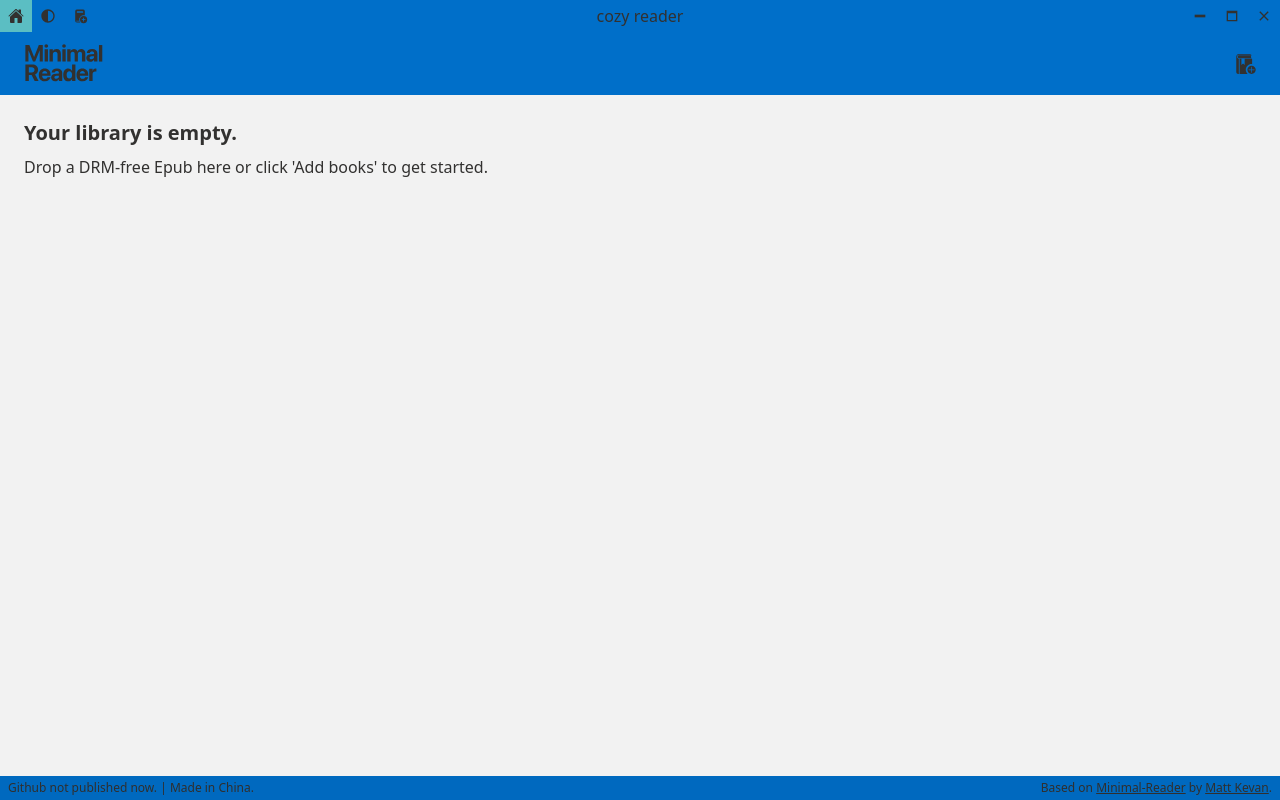
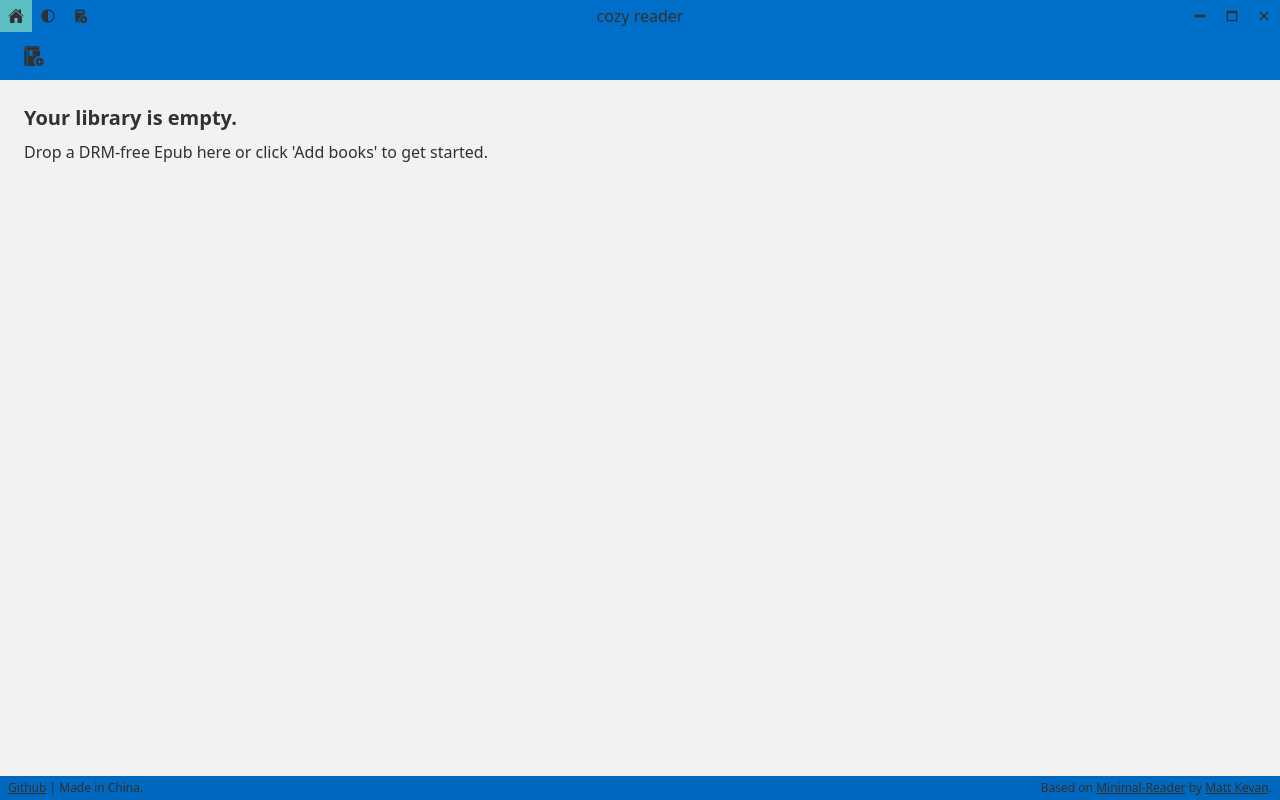
Before and after one commit to srsng/cozy-reader, a Vue app: page / in a window 1280 px wide. Built offline with nearby package versions, Linux system fonts and the light colour scheme.

Commit message:
update some info

```diff
--- a/src/components/common/Header.vue
+++ b/src/components/common/Header.vue
@@ -3,26 +3,7 @@
   <header class="flex sticky top-0 justify-start flex-nowrap z-50 w-full backdrop-blur-md text-sm py-3 ">
     <nav class="relative w-full px-4 items-center justify-between sm:px-6" aria-label="Global">
       <div class="flex items-center justify-between">
-        <a class="text-lg font-semibold" href="#" aria-label="Brand">
-
-          <svg width="80" viewBox="0 0 41 20" fill="none" xmlns="http://www.w3.org/2000/svg">
-            <path d="M33.4443 19V12.7188H35.1553V13.8145H35.1904C35.3779 13.041 35.8877 12.5898 36.6201 12.5898C36.8076 12.5898 36.9834 12.6191 37.1123 12.6543V14.1602C36.9717 14.1016 36.7373 14.0664 36.4912 14.0664C35.6475 14.0664 35.1553 14.5703 35.1553 15.4844V19H33.4443Z" fill="currentColor"/>
-            <path d="M29.9951 19.1289C28.0732 19.1289 26.9072 17.8809 26.9072 15.8711V15.8652C26.9072 13.8672 28.085 12.5898 29.9248 12.5898C31.7646 12.5898 32.9189 13.8379 32.9189 15.7363V16.2637H28.5947C28.6123 17.2656 29.1572 17.8516 30.0303 17.8516C30.7334 17.8516 31.1611 17.4648 31.2842 17.1133L31.2959 17.0781H32.8662L32.8486 17.1426C32.6553 18.0684 31.7881 19.1289 29.9951 19.1289ZM29.9541 13.8672C29.251 13.8672 28.7236 14.3359 28.6123 15.1855H31.2783C31.1729 14.3184 30.6631 13.8672 29.9541 13.8672Z" fill="currentColor"/>
-            <path d="M22.6738 19.1289C21.0918 19.1289 20.1191 17.8984 20.1191 15.8594V15.8535C20.1191 13.8086 21.0918 12.5898 22.6738 12.5898C23.5645 12.5898 24.2676 13.0469 24.6074 13.8086H24.6426V10.5449H26.3535V19H24.6426V17.9277H24.6074C24.2734 18.6719 23.582 19.1289 22.6738 19.1289ZM23.248 17.7109C24.0801 17.7109 24.6484 16.9961 24.6484 15.8594V15.8535C24.6484 14.7227 24.0742 14.0078 23.248 14.0078C22.3984 14.0078 21.8594 14.7051 21.8594 15.8535V15.8594C21.8594 17.002 22.3926 17.7109 23.248 17.7109Z" fill="currentColor"/>
-            <path d="M16.0029 19.0996C14.7432 19.0996 13.8936 18.3086 13.8936 17.2012V17.1895C13.8936 16.0469 14.7783 15.3789 16.3369 15.2793L17.8896 15.1855V14.7988C17.8896 14.2422 17.5264 13.8965 16.8584 13.8965C16.2197 13.8965 15.833 14.1953 15.751 14.5996L15.7393 14.6523H14.1748L14.1807 14.582C14.2744 13.4219 15.2705 12.5898 16.9287 12.5898C18.5518 12.5898 19.6006 13.4277 19.6006 14.6934V19H17.8896V18.0625H17.8545C17.4971 18.707 16.8291 19.0996 16.0029 19.0996ZM15.5869 17.1133C15.5869 17.5762 15.9678 17.8516 16.5596 17.8516C17.3271 17.8516 17.8896 17.3594 17.8896 16.7031V16.252L16.5947 16.334C15.9326 16.375 15.5869 16.6562 15.5869 17.1016V17.1133Z" fill="currentColor"/>
-            <path d="M10.6846 19.1289C8.76269 19.1289 7.59668 17.8809 7.59668 15.8711V15.8652C7.59668 13.8672 8.77441 12.5898 10.6143 12.5898C12.4541 12.5898 13.6084 13.8379 13.6084 15.7363V16.2637H9.28418C9.30176 17.2656 9.84668 17.8516 10.7197 17.8516C11.4229 17.8516 11.8506 17.4648 11.9736 17.1133L11.9854 17.0781H13.5557L13.5381 17.1426C13.3447 18.0684 12.4775 19.1289 10.6846 19.1289ZM10.6436 13.8672C9.94043 13.8672 9.41309 14.3359 9.30176 15.1855H11.9678C11.8623 14.3184 11.3525 13.8672 10.6436 13.8672Z" fill="currentColor"/>
-            <path d="M0.703125 19V10.5449H4.19531C6.09375 10.5449 7.21875 11.5527 7.21875 13.252V13.2637C7.21875 14.377 6.62695 15.3027 5.68945 15.6719L7.4707 19H5.4668L3.89062 15.9355H2.47266V19H0.703125ZM2.47266 14.5938H4.00195C4.88086 14.5938 5.4082 14.0957 5.4082 13.2637V13.252C5.4082 12.4434 4.85156 11.9277 3.97852 11.9277H2.47266V14.5938Z" fill="currentColor"/>
-            <path d="M38.4102 9V0.544922H40.1211V9H38.4102Z" fill="currentColor"/>
-            <path d="M34.0244 9.09961C32.7646 9.09961 31.915 8.30859 31.915 7.20117V7.18945C31.915 6.04688 32.7998 5.37891 34.3584 5.2793L35.9111 5.18555V4.79883C35.9111 4.24219 35.5479 3.89648 34.8799 3.89648C34.2412 3.89648 33.8545 4.19531 33.7725 4.59961L33.7607 4.65234H32.1963L32.2021 4.58203C32.2959 3.42188 33.292 2.58984 34.9502 2.58984C36.5732 2.58984 37.6221 3.42773 37.6221 4.69336V9H35.9111V8.0625H35.876C35.5186 8.70703 34.8506 9.09961 34.0244 9.09961ZM33.6084 7.11328C33.6084 7.57617 33.9893 7.85156 34.5811 7.85156C35.3486 7.85156 35.9111 7.35938 35.9111 6.70312V6.25195L34.6162 6.33398C33.9541 6.375 33.6084 6.65625 33.6084 7.10156V7.11328Z" fill="currentColor"/>
-            <path d="M22.1553 9V2.71875H23.8662V3.77344H23.9014C24.1592 3.05859 24.8154 2.58984 25.6592 2.58984C26.5381 2.58984 27.1768 3.05859 27.3877 3.88477H27.4229C27.7041 3.09375 28.4541 2.58984 29.374 2.58984C30.6045 2.58984 31.4307 3.43945 31.4307 4.70508V9H29.7197V5.13281C29.7197 4.40625 29.3564 4.00781 28.6943 4.00781C28.0439 4.00781 27.6162 4.48242 27.6162 5.17969V9H25.9697V5.08008C25.9697 4.40625 25.5889 4.00781 24.9561 4.00781C24.3057 4.00781 23.8662 4.5 23.8662 5.20898V9H22.1553Z" fill="currentColor"/>
-            <path d="M20.5117 1.91016C19.9961 1.91016 19.5977 1.50586 19.5977 1.01953C19.5977 0.533203 19.9961 0.128906 20.5117 0.128906C21.0273 0.128906 21.4258 0.533203 21.4258 1.01953C21.4258 1.50586 21.0273 1.91016 20.5117 1.91016ZM19.6562 9V2.71875H21.3672V9H19.6562Z" fill="currentColor"/>
-            <path d="M13.0674 9V2.71875H14.7783V3.75H14.8135C15.1357 3.0293 15.7803 2.58984 16.7295 2.58984C18.1123 2.58984 18.8975 3.47461 18.8975 4.94531V9H17.1865V5.29688C17.1865 4.47656 16.7998 4.00781 16.0322 4.00781C15.2646 4.00781 14.7783 4.57031 14.7783 5.39062V9H13.0674Z" fill="currentColor"/>
-            <path d="M11.4229 1.91016C10.9072 1.91016 10.5088 1.50586 10.5088 1.01953C10.5088 0.533203 10.9072 0.128906 11.4229 0.128906C11.9385 0.128906 12.3369 0.533203 12.3369 1.01953C12.3369 1.50586 11.9385 1.91016 11.4229 1.91016ZM10.5674 9V2.71875H12.2783V9H10.5674Z" fill="currentColor"/>
-            <path d="M0.703125 9V0.544922H2.74805L5.15039 6.62109H5.18555L7.58789 0.544922H9.63281V9H8.05664V3.28125H8.00391L5.72461 9H4.61133L2.32617 3.28125H2.2793V9H0.703125Z" fill="currentColor"/>
-          </svg>
-        </a>
-
-        <div class="flex items-center select-none space-x-4">
+        <div class="flex items-center select-none space-x-4 size-6">
           <div @click="triggerUpload" class="upload-button">
               <input type="file" @change="handleFileChange" id="bookInput" multiple style="display: none" />
               <svg class="size-6 sm:size-5 fill-current cursor-pointer hover:text-blue-600 " viewBox="0 0 1024 1024" xmlns="http://www.w3.org/2000/svg">
--- a/src/components/footerbar/FooterBar.vue
+++ b/src/components/footerbar/FooterBar.vue
@@ -7,14 +7,20 @@
       <!------主页致谢---阅读页目录按钮--------->
       <div
         v-if="curRouteNameIs('BookReader')"
-        class="footerbar-button toc" data-hs-overlay="#hs-overlay-right"
+        class="footerbar-button toc"
+        data-hs-overlay="#hs-overlay-right"
         id="titlebar-contents"
       >
-          <IconContents title="toggle Contents" />
+        <IconContents title="toggle Contents" />
       </div>
       <div v-else class="footerbar-content">
         <p>
-          <a href="#">Github not published now.</a>
+          <a
+            href="https://github.com/srsng/cozy-reader"
+            target="_blank"
+            class="underline"
+            >Github</a
+          >
           | Made in China.
         </p>
       </div>
@@ -28,19 +34,27 @@
         v-if="curRouteNameIs('BookReader')"
         class="flex justify-between items-center"
       >
-        <div id="footerbar-to-top" class="footerbar-button" @click="scrollToTop">
+        <div
+          id="footerbar-to-top"
+          class="footerbar-button"
+          @click="scrollToTop"
+        >
           <IconToTop title="go to top" />
         </div>
         <div id="footerbar-prev" class="footerbar-button" @click="goPrev">
           <IconLeftArrow title="previous" />
         </div>
         <div id="chapter-title" class="footerbar-content">
-          <p>{{  }}</p>
+          <p>{{}}</p>
         </div>
         <div id="footerbar-next" class="footerbar-button" @click="goNext">
           <IconRightArrow title="next" />
         </div>
-        <div id="footerbar-to-bottom" class="footerbar-button" @click="scrollToBottom">
+        <div
+          id="footerbar-to-bottom"
+          class="footerbar-button"
+          @click="scrollToBottom"
+        >
           <IconToBottom title="go to bottom" />
         </div>
       </div>
@@ -113,13 +127,13 @@
     scrollToTop() {
       window.scrollTo({
         top: 0,
-        behavior: 'smooth' // 平滑滚动
+        behavior: "smooth", // 平滑滚动
       });
     },
     scrollToBottom() {
       window.scrollTo({
         top: document.documentElement.scrollHeight,
-        behavior: 'smooth' // 平滑滚动
+        behavior: "smooth", // 平滑滚动
       });
     },
   },
--- a/src/func/func.vue
+++ /dev/null
@@ -1,11 +0,0 @@
-<script>
-export default {
-  name: "Func",
-  components: {},
-  methods: {
-    curRouterIs(name) {
-      return this.$route.name === name;
-    },
-  },
-}
-</script>
--- a/src/store/store.js
+++ /dev/null
@@ -1,25 +0,0 @@
-import { defineStore } from 'pinia';
-import { invoke } from '@tauri-apps/api/tauri';
-
-export const useMainStore = defineStore('main', {
-  state: () => ({
-    data: null,
-    keys: []
-  }),
-  actions: {
-    async fetchData() {
-      try {
-        this.data = await invoke('get_data');
-      } catch (error) {
-        console.error('Failed to fetch data:', error);
-      }
-    },
-    async fetchKeys() {
-      try {
-        this.keys = await invoke('get_keys');
-      } catch (error) {
-        console.error('Failed to fetch keys:', error);
-      }
-    }
-  }
-});
```
Also changed, not shown: 1 other file (tests, documents, lock files or other folders).
